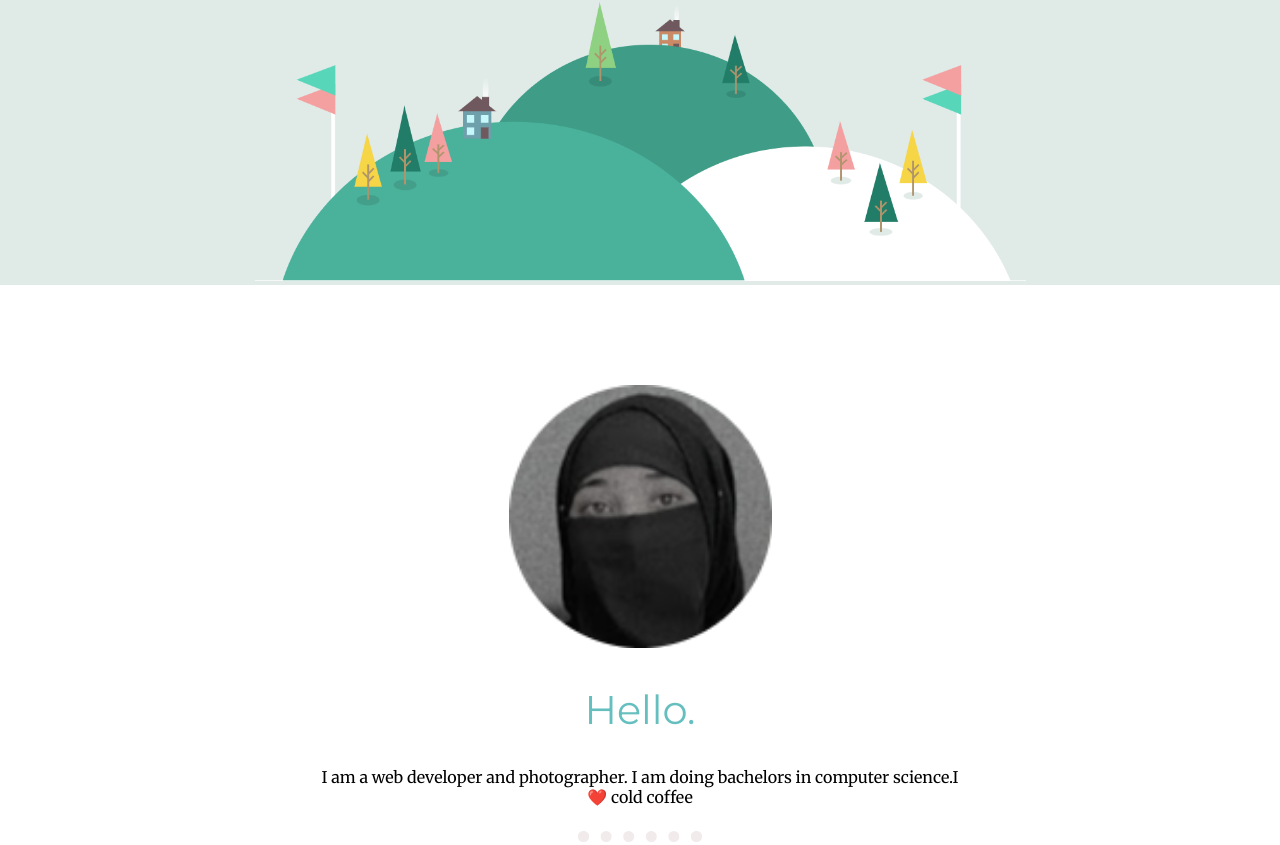
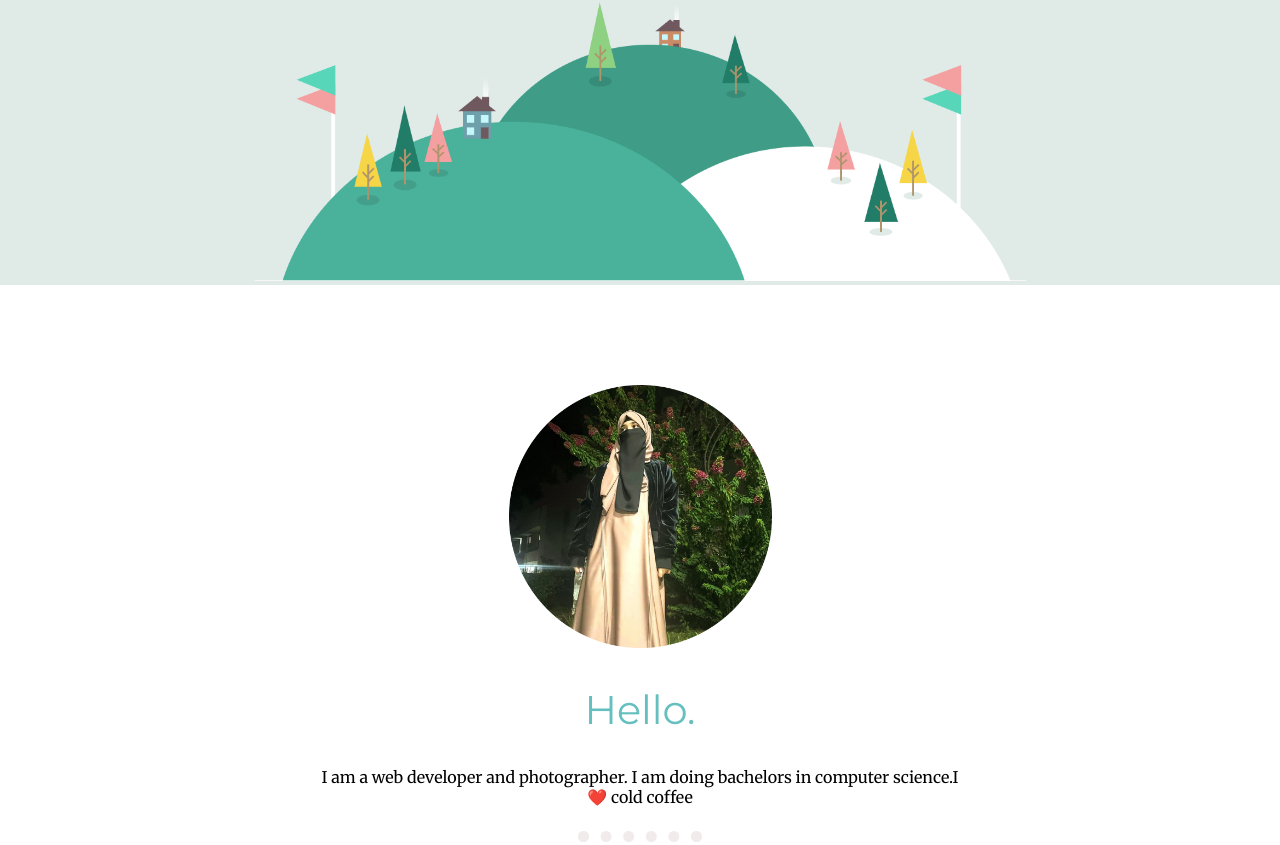
Before and after one commit to WardaBibi/Portfolio, a plain HTML site: page index.html in a window 1280 px wide. Shown: the part 426-1271 px from the top of the page. Drawn offline with Linux system fonts and the light colour scheme.

Commit message:
changes css

```diff
--- a/index.html
+++ b/index.html
@@ -23,7 +23,7 @@
   </div>
   <div class="middle-container">
     <div class="profile">
-      <img src="images/croping42.png" alt="">
+      <img src="images/profile.png" alt="">
       <h2>Hello.</h2>
       <p>I am a web developer and photographer. I am doing bachelors in computer science.I ❤️ cold coffee</p>
     </div>
```
Also changed, not shown: images/profile.png (added).
